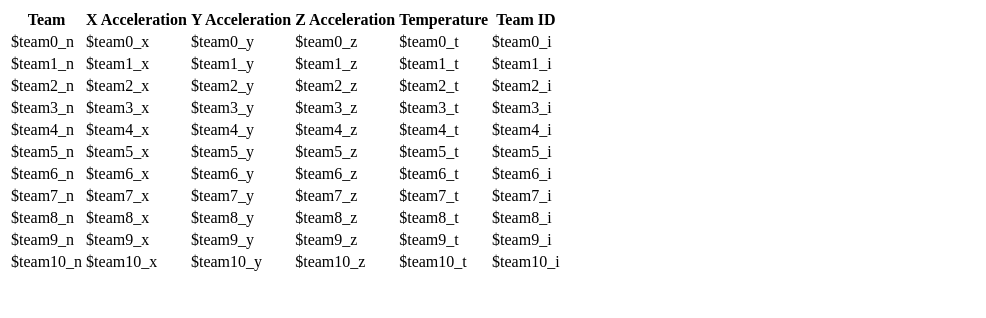
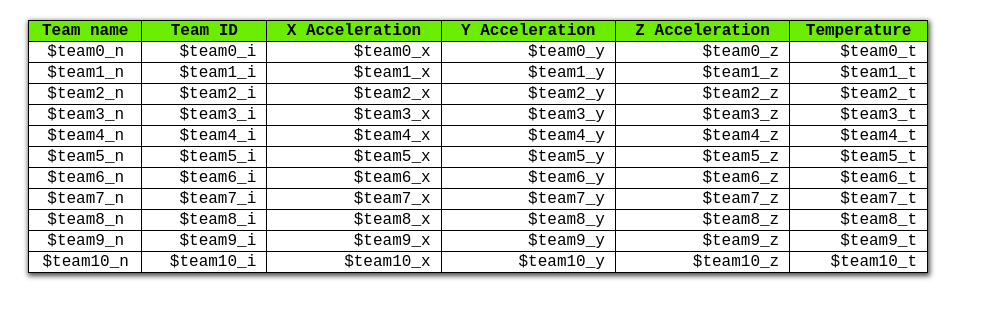
Before and after one commit to biboon/connected_shirt, a plain HTML site: page www/index.html in a window 1280 px wide. Shown: the whole page, without its empty margins (0-986 px from the left). Drawn offline with Linux system fonts and the light colour scheme.

Commit message:
updated mutexes and some styles on html page

```diff
--- a/www/index.html
+++ b/www/index.html
@@ -3,104 +3,112 @@
 	<head>
 		<title>Projet SyR</title>
 		<META HTTP-EQUIV="refresh" CONTENT="1">
+		<style>
+		    table { border-collapse: collapse; min-width: 900px; margin: 20px;  font-family: "Cantarell", monospace, serif; box-shadow: 1px 2px 5px 1px rgba(0, 0, 0, 0.7); }
+		    table, th, td { border: 1px solid black; }
+		    thead { background-color: #6aed00; }
+		    td { text-align: right; padding-right: 10px; margin-left: 10px; }
+		    td.name { text-align:center; padding-right: 0px; }
+		    tr.data:hover { box-shadow: 0px 0px 12px 2px rgba(0, 0, 0, 0.7); background-color: #f0f0f0; transition: 0.2s; }
+		</style>
 	</head>
 	<body>
 		<table>
 			<thead>
-				<th>Team</th>
+				<th>Team name</th>
+				<th>Team ID</th>
 				<th>X Acceleration</th>
 				<th>Y Acceleration</th>
 				<th>Z Acceleration</th>
 				<th>Temperature</th>
-				<th>Team ID</th>
 			</thead>
-			<tr>
-				<td>$team0_n</td>
+			<tr class="data">
+				<td class="name">$team0_n</td>
+				<td>$team0_i</td>
 				<td>$team0_x</td>
 				<td>$team0_y</td>
 				<td>$team0_z</td>
 				<td>$team0_t</td>
-				<td>$team0_i</td>
 			</tr>
-			<tr>
-				<td>$team1_n</td>
+			<tr class="data">
+				<td class="name">$team1_n</td>
+				<td>$team1_i</td>
 				<td>$team1_x</td>
 				<td>$team1_y</td>
 				<td>$team1_z</td>
 				<td>$team1_t</td>
-				<td>$team1_i</td>
 			</tr>
-			<tr>
-				<td>$team2_n</td>
+			<tr class="data">
+				<td class="name">$team2_n</td>
+				<td>$team2_i</td>
 				<td>$team2_x</td>
 				<td>$team2_y</td>
 				<td>$team2_z</td>
 				<td>$team2_t</td>
-				<td>$team2_i</td>
 			</tr>
-			<tr>
-				<td>$team3_n</td>
+			<tr class="data">
+				<td class="name">$team3_n</td>
+				<td>$team3_i</td>
 				<td>$team3_x</td>
 				<td>$team3_y</td>
 				<td>$team3_z</td>
 				<td>$team3_t</td>
-				<td>$team3_i</td>
 			</tr>
-			<tr>
-				<td>$team4_n</td>
+			<tr class="data">
+				<td class="name">$team4_n</td>
+				<td>$team4_i</td>
 				<td>$team4_x</td>
 				<td>$team4_y</td>
 				<td>$team4_z</td>
 				<td>$team4_t</td>
-				<td>$team4_i</td>
 			</tr>
-			<tr>
-				<td>$team5_n</td>
+			<tr class="data">
+				<td class="name">$team5_n</td>
+				<td>$team5_i</td>
 				<td>$team5_x</td>
 				<td>$team5_y</td>
 				<td>$team5_z</td>
 				<td>$team5_t</td>
-				<td>$team5_i</td>
 			</tr>
-			<tr>
-				<td>$team6_n</td>
+			<tr class="data">
+				<td class="name">$team6_n</td>
+				<td>$team6_i</td>
 				<td>$team6_x</td>
 				<td>$team6_y</td>
 				<td>$team6_z</td>
 				<td>$team6_t</td>
-				<td>$team6_i</td>
 			</tr>
-			<tr>
-				<td>$team7_n</td>
+			<tr class="data">
+				<td class="name">$team7_n</td>
+				<td>$team7_i</td>
 				<td>$team7_x</td>
 				<td>$team7_y</td>
 				<td>$team7_z</td>
 				<td>$team7_t</td>
-				<td>$team7_i</td>
 			</tr>
-			<tr>
-				<td>$team8_n</td>
+			<tr class="data">
+				<td class="name">$team8_n</td>
+				<td>$team8_i</td>
 				<td>$team8_x</td>
 				<td>$team8_y</td>
 				<td>$team8_z</td>
 				<td>$team8_t</td>
-				<td>$team8_i</td>
 			</tr>
-			<tr>
-				<td>$team9_n</td>
+			<tr class="data">
+				<td class="name">$team9_n</td>
+				<td>$team9_i</td>
 				<td>$team9_x</td>
 				<td>$team9_y</td>
 				<td>$team9_z</td>
 				<td>$team9_t</td>
-				<td>$team9_i</td>
 			</tr>
-			<tr>
-				<td>$team10_n</td>
+			<tr class="data">
+				<td class="name">$team10_n</td>
+				<td>$team10_i</td>
 				<td>$team10_x</td>
 				<td>$team10_y</td>
 				<td>$team10_z</td>
 				<td>$team10_t</td>
-				<td>$team10_i</td>
 			</tr>
 		</table>
 	</body>
```
Also changed, not shown: 5 other files.
